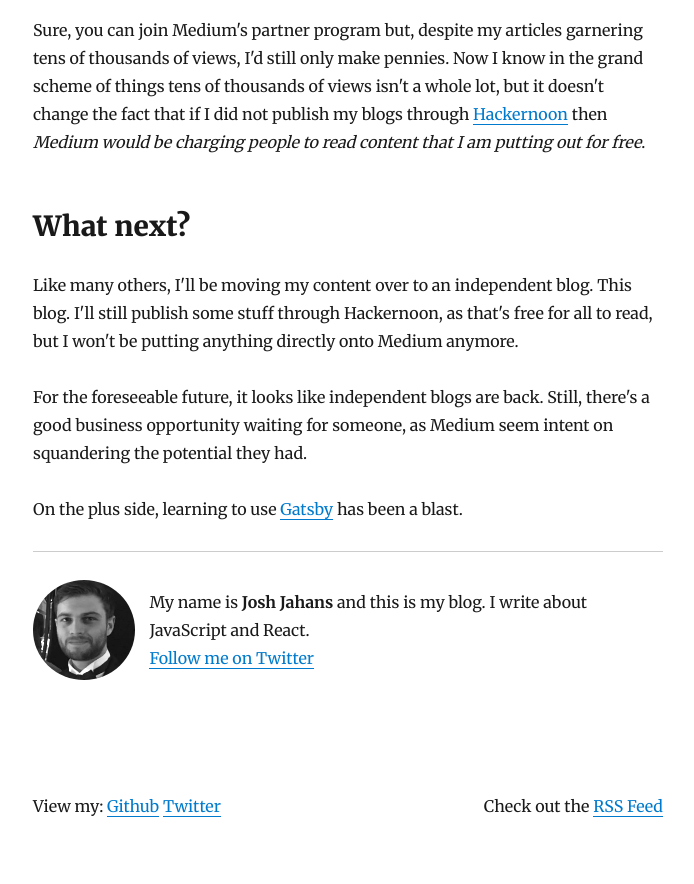
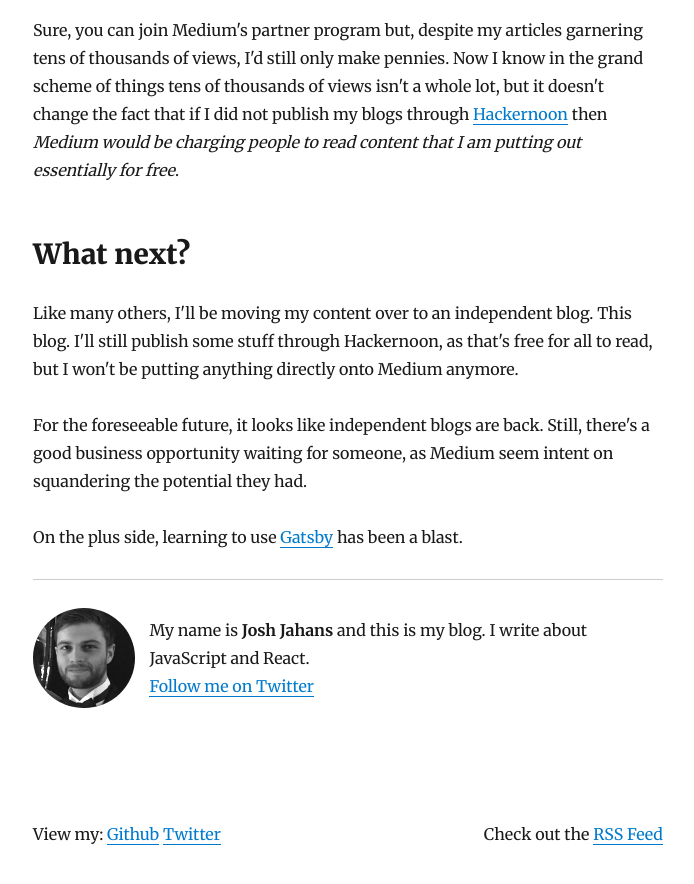
Before and after one commit to Jahans3/blog-josh-jahans, a Gatsby site: page /ditching-medium/ in a window 1280 px wide. Shown: the part 1780-2664 px from the top of the page, without its empty margins (292-986 px from the left). Before the commit the page ends 2642 px from the top, so only its background shows below. Built offline with nearby package versions, Linux system fonts and the light colour scheme; Gatsby itself is replaced by a stand-in of ours; some packages are replaced by stand-ins of ours.

Commit message:
update blog

```diff
--- a/content/blog/ditching-medium/index.md
+++ b/content/blog/ditching-medium/index.md
@@ -49,7 +49,7 @@
 
 Sure, you can join Medium's partner program but, despite my articles garnering tens of thousands of views, I'd still only make pennies. Now
 I know in the grand scheme of things tens of thousands of views isn't a whole lot, but it doesn't change the fact that if I did not publish my blogs
-through [Hackernoon](https://hackernoon.com/) then *Medium would be charging people to read content that I am putting out for free*.
+through [Hackernoon](https://hackernoon.com/) then *Medium would be charging people to read content that I am putting out essentially for free*.
 
 ## What next?
 
```
